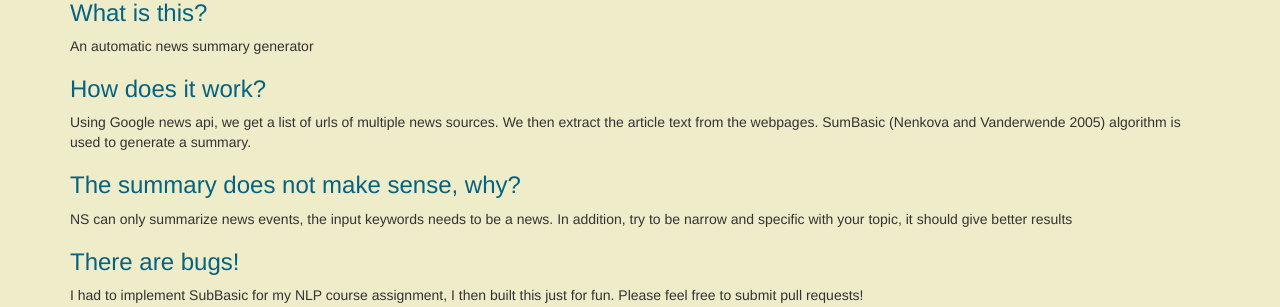
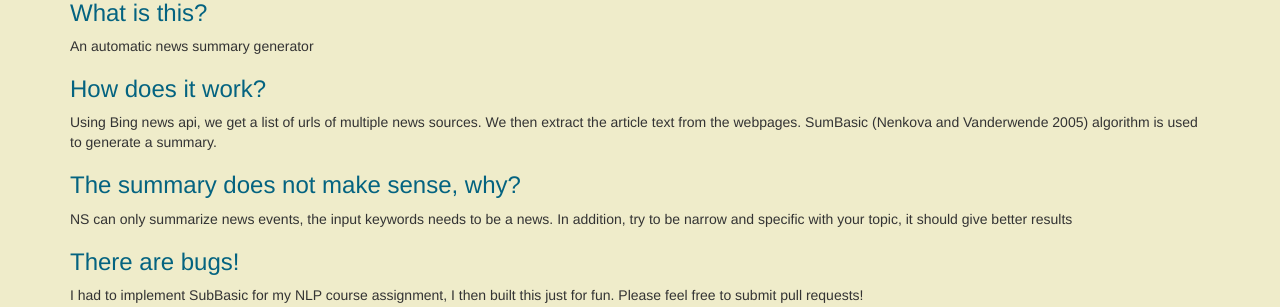
Before and after one commit to xiamx/ns, a Flask app: page / in a window 1280 px wide. Shown: the part 509-816 px from the top of the page. Run offline with Flask 2, Linux system fonts and the light colour scheme; parts of the project's set-up code (start-up, migrations or seed data) failed here and were passed over; some libraries are stand-ins or nearby versions.

Commit message:
change wording from google to bing

```diff
--- a/templates/main.html
+++ b/templates/main.html
@@ -56,7 +56,7 @@
     <h3>What is this?</h3>
     <p>An automatic news summary generator</p>
     <h3>How does it work?</h3>
-    <p>Using Google news api, we get a list of urls of multiple news sources. We then extract the article text from the webpages. SumBasic (Nenkova and Vanderwende 2005) algorithm is used to generate a summary.</p>
+    <p>Using Bing news api, we get a list of urls of multiple news sources. We then extract the article text from the webpages. SumBasic (Nenkova and Vanderwende 2005) algorithm is used to generate a summary.</p>
     <h3>The summary does not make sense, why?</h3>
     <p>NS can only summarize news events, the input keywords needs to be a news. In addition, try to be narrow and specific with your topic, it should give better results</p>
     <h3>There are bugs!</h3>
```
Also changed, not shown: README.md.
